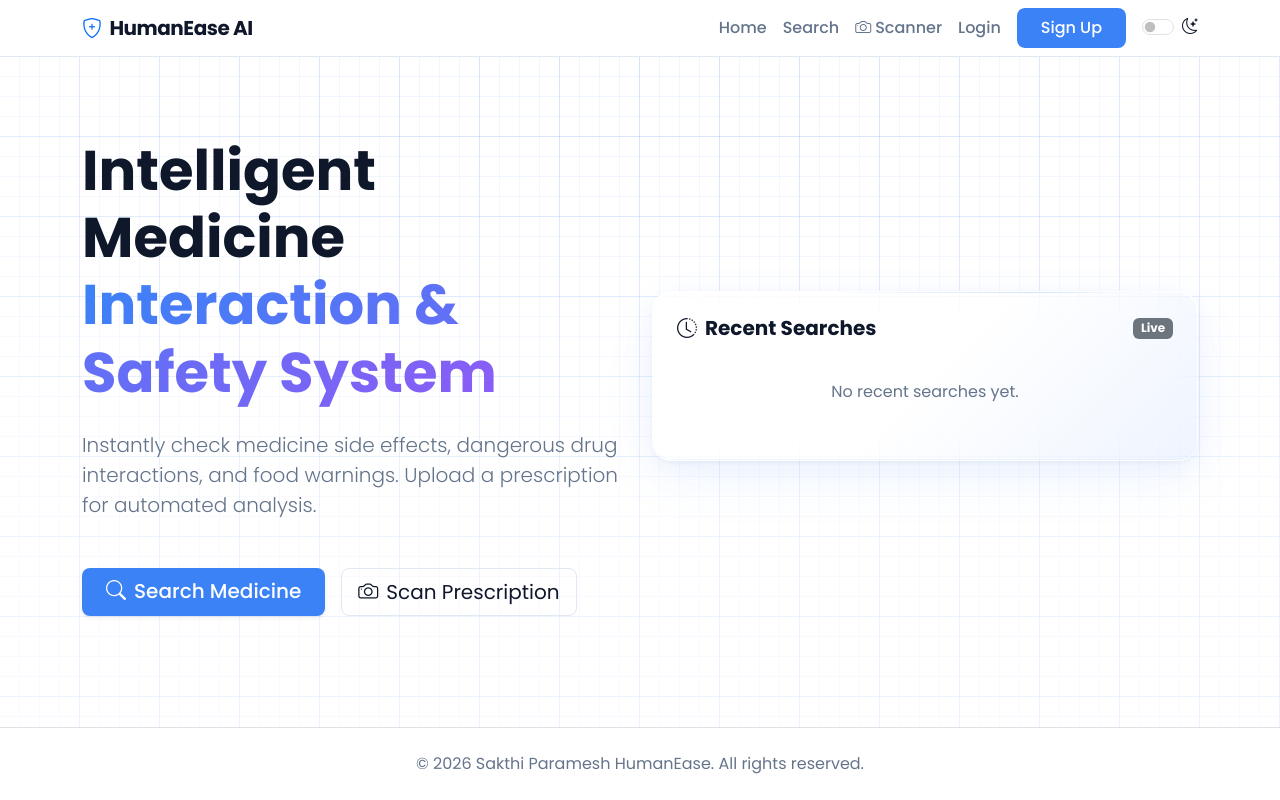
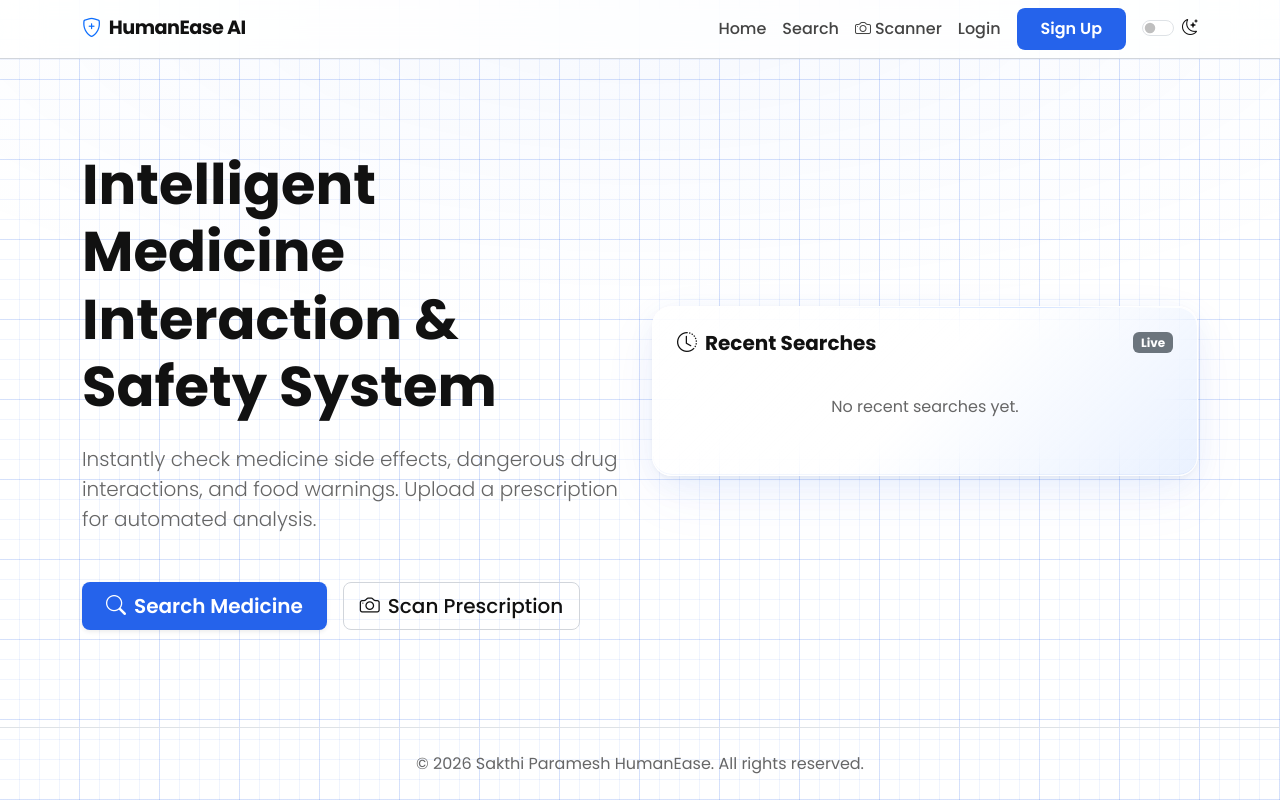
Before and after one commit to Sakthi-Paramesh/medicine-interaction, a Django app: page / in a window 1280 px wide. Run offline with Django 5.2, Linux system fonts and the light colour scheme; data that the repository does not hold is empty.

Commit message:
updated some changes

```diff
--- a/static/css/styles.css
+++ b/static/css/styles.css
@@ -1,245 +1,58 @@
+/* =========================================
+   GOOGLE FONTS — Poppins
+   ========================================= */
+@import url('https://fonts.googleapis.com/css2?family=Poppins:ital,wght@0,300;0,400;0,500;0,600;0,700;0,800;1,400&display=swap');
+
+/* =========================================
+   CSS CUSTOM PROPERTIES
+   ========================================= */
 :root {
-    /* Light Mode Tokens */
-    --bg-primary: #ffffff;
-    --bg-secondary: #f8fafc;
-    --text-primary: #0f172a;
-    --text-secondary: #64748b;
-    --accent-primary: #3b82f6;
-    --accent-hover: #2563eb;
-    --border-color: #e2e8f0;
-    --grid-line: rgba(59, 130, 246, 0.08);
-    --grid-line-bold: rgba(59, 130, 246, 0.15);
-    --card-bg: rgba(255, 255, 255, 0.55);
-    --glass-border: rgba(255, 255, 255, 0.75);
-    --glass-shadow: 0 8px 32px 0 rgba(31, 38, 135, 0.10);
-    --success: #10b981;
-    --danger: #ef4444;
-    --warning: #f59e0b;
+    /* Palette */
+    --bg-primary:        #ffffff;
+    --bg-secondary:      #f4f6fb;
+    --text-primary:      #111111;
+    --text-secondary:    #444444;
+    --text-muted:        #666666;
+    --accent-primary:    #2563eb;
+    --accent-hover:      #1d4ed8;
+    --accent-purple:     #7c3aed;
+    --border-color:      #d1d5db;
+
+    /* Grid lines */
+    --grid-line:         rgba(37, 99, 235, 0.07);
+    --grid-line-bold:    rgba(37, 99, 235, 0.13);
+
+    /* Glass */
+    --card-bg:           rgba(255, 255, 255, 0.65);
+    --glass-border:      rgba(255, 255, 255, 0.85);
+    --glass-shadow:      0 8px 32px rgba(31, 38, 135, 0.10);
+
+    /* Semantic */
+    --success:  #16a34a;
+    --danger:   #dc2626;
+    --warning:  #d97706;
+    --info:     #0891b2;
+
+    /* Typography */
+    --font-family: 'Poppins', system-ui, -apple-system, sans-serif;
 }
 
-[data-theme="dark"] {
-    /* Dark Mode Tokens */
-    --bg-primary: #0f172a;
-    --bg-secondary: #1e293b;
-    --text-primary: #f8fafc;
-    --text-secondary: #cbd5e1;
-    --accent-primary: #60a5fa;
-    --accent-hover: #3b82f6;
-    --border-color: #334155;
-    --card-bg: rgba(30, 41, 59, 0.7);
-    --glass-border: rgba(255, 255, 255, 0.05);
-    --glass-shadow: 0 8px 32px 0 rgba(0, 0, 0, 0.3);
-}
+/* =========================================
+   GLOBAL RESET & BASE
+   ========================================= */
+*, *::before, *::after { box-sizing: border-box; }
+html { scroll-behavior: smooth; }
 
 body {
+    font-family: var(--font-family) !important;
+    color: var(--text-primary) !important;
     background-color: var(--bg-primary);
-    color: var(--text-primary);
-    font-family: 'Poppins', system-ui, -apple-system, sans-serif;
-    transition: background-color 0.3s ease, color 0.3s ease;
     min-height: 100vh;
     display: flex;
     flex-direction: column;
-}
+    transition: background-color 0.3s ease, color 0.3s ease;
 
-/* =========================================
-   LIQUID GLASS CARD — Apple-style
-   ========================================= */
-.glass-card {
-    /* Layered translucent background */
-    background:
-        linear-gradient(
-            135deg,
-            rgba(255,255,255,0.72) 0%,
-            rgba(255,255,255,0.38) 50%,
-            rgba(200,220,255,0.30) 100%
-        );
-    backdrop-filter: blur(24px) saturate(180%) brightness(1.08);
-    -webkit-backdrop-filter: blur(24px) saturate(180%) brightness(1.08);
-
-    /* Prismatic border */
-    border: 1px solid rgba(255,255,255,0.80);
-    border-top-color: rgba(255,255,255,0.95);
-    border-left-color: rgba(255,255,255,0.95);
-    border-radius: 20px;
-
-    /* Layered shadow: soft ambient + blue tint + inner glow */
-    box-shadow:
-        0 2px 4px rgba(0,0,0,0.04),
-        0 8px 32px rgba(59,130,246,0.08),
-        0 20px 60px rgba(59,130,246,0.05),
-        inset 0 1px 0 rgba(255,255,255,0.90),
-        inset 0 -1px 0 rgba(59,130,246,0.06);
-
-    position: relative;
-    overflow: hidden;
-    transition: transform 0.35s cubic-bezier(0.34,1.56,0.64,1),
-                box-shadow 0.35s ease;
-}
-
-/* Shimmer sweep on hover */
-.glass-card::before {
-    content: '';
-    position: absolute;
-    top: -60%;
-    left: -60%;
-    width: 60%;
-    height: 220%;
-    background: linear-gradient(
-        105deg,
-        transparent 30%,
-        rgba(255,255,255,0.55) 50%,
-        transparent 70%
-    );
-    transform: skewX(-15deg) translateX(-100%);
-    transition: transform 0.7s ease;
-    pointer-events: none;
-    z-index: 1;
-}
-
-.glass-card:hover::before {
-    transform: skewX(-15deg) translateX(380%);
-}
-
-/* Top highlight bar */
-.glass-card::after {
-    content: '';
-    position: absolute;
-    top: 0; left: 12px; right: 12px;
-    height: 1px;
-    background: linear-gradient(
-        90deg,
-        transparent,
-        rgba(255,255,255,0.95) 30%,
-        rgba(200,220,255,0.80) 70%,
-        transparent
-    );
-    border-radius: 50%;
-    pointer-events: none;
-    z-index: 1;
-}
-
-.glass-card:hover {
-    transform: translateY(-6px) scale(1.01);
-    box-shadow:
-        0 4px 8px rgba(0,0,0,0.06),
-        0 16px 48px rgba(59,130,246,0.14),
-        0 32px 80px rgba(59,130,246,0.08),
-        inset 0 1px 0 rgba(255,255,255,0.95),
-        inset 0 -1px 0 rgba(59,130,246,0.08);
-}
-
-/* Navbar */
-.navbar-custom {
-    background: var(--card-bg);
-    backdrop-filter: blur(20px);
-    border-bottom: 1px solid var(--border-color);
-    position: sticky;
-    top: 0;
-    z-index: 1000;
-}
-
-.navbar-brand {
-    font-weight: 700;
-    color: var(--text-primary) !important;
-    letter-spacing: -0.5px;
-}
-
-.nav-link {
-    color: var(--text-secondary) !important;
-    font-weight: 500;
-    transition: color 0.2s ease;
-}
-
-.nav-link:hover, .nav-link.active {
-    color: var(--accent-primary) !important;
-}
-
-/* Buttons */
-.btn-primary-custom {
-    background: var(--accent-primary);
-    color: white;
-    border: none;
-    border-radius: 8px;
-    padding: 0.5rem 1.5rem;
-    font-weight: 500;
-    transition: all 0.2s ease;
-}
-
-.btn-primary-custom:hover {
-    background: var(--accent-hover);
-    color: white;
-    transform: scale(1.02);
-}
-
-.btn-outline-custom {
-    border: 1px solid var(--border-color);
-    color: var(--text-primary);
-    border-radius: 8px;
-    background: transparent;
-    transition: all 0.2s ease;
-}
-
-.btn-outline-custom:hover {
-    background: var(--bg-secondary);
-    color: var(--text-primary);
-}
-
-/* Form Controls */
-.form-control-custom {
-    background-color: var(--bg-secondary);
-    border: 1px solid var(--border-color);
-    color: var(--text-primary);
-    border-radius: 8px;
-    padding: 0.75rem 1rem;
-    transition: border-color 0.2s ease, box-shadow 0.2s ease;
-}
-
-.form-control-custom:focus {
-    background-color: var(--bg-secondary);
-    color: var(--text-primary);
-    border-color: var(--accent-primary);
-    box-shadow: 0 0 0 3px rgba(59, 130, 246, 0.25);
-    outline: none;
-}
-
-/* Gradients */
-.text-gradient {
-    background: linear-gradient(135deg, var(--accent-primary), #8b5cf6);
-    -webkit-background-clip: text;
-    -webkit-text-fill-color: transparent;
-}
-
-/* Loading Skeletons */
-.skeleton {
-    animation: pulse 1.5s infinite ease-in-out;
-    background-color: var(--border-color);
-    border-radius: 4px;
-}
-
-@keyframes pulse {
-    0% { opacity: 0.6; }
-    50% { opacity: 0.3; }
-    100% { opacity: 0.6; }
-}
-
-/* Utility */
-.text-muted-custom {
-    color: var(--text-secondary) !important;
-}
-
-.page-content {
-    flex: 1;
-    padding: 2rem 0;
-}
-
-/* =========================================
-   WHITE GRID BACKGROUND — Portfolio Style
-   ========================================= */
-.hero-wrapper {
-    position: relative;
-    overflow: hidden;
-    background-color: #ffffff;
-    /* Double grid: bold major lines + fine minor lines */
+    /* ── PORTFOLIO GRID BACKGROUND (global, every page) ── */
     background-image:
         linear-gradient(var(--grid-line-bold) 1px, transparent 1px),
         linear-gradient(90deg, var(--grid-line-bold) 1px, transparent 1px),
@@ -250,27 +63,227 @@ body {
         80px 80px,
         20px 20px,
         20px 20px;
-    background-position:
-        -1px -1px,
-        -1px -1px,
-        -1px -1px,
-        -1px -1px;
+    background-position: -1px -1px, -1px -1px, -1px -1px, -1px -1px;
+    background-attachment: fixed;
 }
 
-/* Soft radial vignette so edges fade cleanly */
-.hero-wrapper::before {
+/* Poppins on all elements */
+h1, h2, h3, h4, h5, h6,
+p, span, a, li, label,
+input, textarea, select, button,
+td, th, div {
+    font-family: var(--font-family) !important;
+}
+
+a { color: var(--accent-primary); }
+
+/* Subtle radial spotlight at top-centre (portfolio touch) */
+body::before {
     content: '';
-    position: absolute;
+    position: fixed;
     inset: 0;
-    background: radial-gradient(ellipse 90% 70% at 50% 0%,
-        rgba(255,255,255,0) 0%,
-        rgba(255,255,255,0.55) 100%);
+    background: radial-gradient(
+        ellipse 100% 60% at 50% 0%,
+        rgba(37, 99, 235, 0.04) 0%,
+        rgba(255, 255, 255, 0.00) 70%
+    );
     pointer-events: none;
     z-index: 0;
 }
+body > * { position: relative; z-index: 1; }
 
 /* =========================================
-   Recent Searches Real-Time UI Widget
+   LIQUID GLASS CARD — Apple-style
+   ========================================= */
+.glass-card {
+    background:
+        linear-gradient(
+            135deg,
+            rgba(255,255,255,0.82) 0%,
+            rgba(255,255,255,0.52) 50%,
+            rgba(200,220,255,0.38) 100%
+        );
+    backdrop-filter: blur(24px) saturate(180%) brightness(1.06);
+    -webkit-backdrop-filter: blur(24px) saturate(180%) brightness(1.06);
+    border: 1px solid rgba(255,255,255,0.88);
+    border-top-color: rgba(255,255,255,0.98);
+    border-left-color: rgba(255,255,255,0.98);
+    border-radius: 20px;
+    box-shadow:
+        0 2px 4px  rgba(0,0,0,0.04),
+        0 8px 32px rgba(37,99,235,0.08),
+        0 20px 60px rgba(37,99,235,0.05),
+        inset 0 1px 0 rgba(255,255,255,0.95),
+        inset 0 -1px 0 rgba(37,99,235,0.06);
+    color: var(--text-primary);
+    position: relative;
+    overflow: hidden;
+    transition: transform 0.35s cubic-bezier(0.34,1.56,0.64,1), box-shadow 0.35s ease;
+}
+
+.glass-card::before {
+    content: '';
+    position: absolute;
+    top: -60%; left: -60%;
+    width: 60%; height: 220%;
+    background: linear-gradient(105deg, transparent 30%, rgba(255,255,255,0.60) 50%, transparent 70%);
+    transform: skewX(-15deg) translateX(-100%);
+    transition: transform 0.7s ease;
+    pointer-events: none;
+    z-index: 1;
+}
+.glass-card:hover::before { transform: skewX(-15deg) translateX(380%); }
+
+.glass-card::after {
+    content: '';
+    position: absolute;
+    top: 0; left: 12px; right: 12px;
+    height: 1px;
+    background: linear-gradient(90deg, transparent, rgba(255,255,255,0.95) 30%, rgba(200,220,255,0.80) 70%, transparent);
+    border-radius: 50%;
+    pointer-events: none;
+    z-index: 1;
+}
+
+.glass-card:hover {
+    transform: translateY(-6px) scale(1.01);
+    box-shadow:
+        0 4px 8px  rgba(0,0,0,0.06),
+        0 16px 48px rgba(37,99,235,0.14),
+        0 32px 80px rgba(37,99,235,0.08),
+        inset 0 1px 0 rgba(255,255,255,0.98),
+        inset 0 -1px 0 rgba(37,99,235,0.08);
+}
+
+/* =========================================
+   NAVBAR
+   ========================================= */
+.navbar-custom {
+    background: rgba(255, 255, 255, 0.82);
+    backdrop-filter: blur(20px) saturate(160%);
+    -webkit-backdrop-filter: blur(20px) saturate(160%);
+    border-bottom: 1px solid var(--border-color);
+    position: sticky;
+    top: 0;
+    z-index: 1000;
+}
+.navbar-brand {
+    font-weight: 700;
+    font-size: 1.2rem;
+    color: var(--text-primary) !important;
+    letter-spacing: -0.5px;
+}
+.nav-link {
+    color: var(--text-secondary) !important;
+    font-weight: 500;
+    transition: color 0.2s ease;
+}
+.nav-link:hover, .nav-link.active {
+    color: var(--accent-primary) !important;
+}
+
+/* =========================================
+   BUTTONS
+   ========================================= */
+.btn-primary-custom {
+    background: var(--accent-primary);
+    color: #ffffff !important;
+    border: none;
+    border-radius: 8px;
+    padding: 0.55rem 1.5rem;
+    font-weight: 600;
+    font-family: var(--font-family) !important;
+    transition: all 0.2s ease;
+}
+.btn-primary-custom:hover {
+    background: var(--accent-hover);
+    transform: scale(1.02);
+}
+.btn-outline-custom {
+    border: 1.5px solid var(--border-color);
+    color: var(--text-primary) !important;
+    border-radius: 8px;
+    background: transparent;
+    font-weight: 500;
+    font-family: var(--font-family) !important;
+    transition: all 0.2s ease;
+}
+.btn-outline-custom:hover {
+    background: var(--bg-secondary);
+    border-color: var(--accent-primary);
+    color: var(--accent-primary) !important;
+}
+
+/* =========================================
+   FORM CONTROLS
+   ========================================= */
+.form-control-custom,
+.form-control {
+    background-color: rgba(255,255,255,0.90);
+    border: 1.5px solid var(--border-color);
+    color: var(--text-primary) !important;
+    border-radius: 8px;
+    padding: 0.75rem 1rem;
+    font-family: var(--font-family) !important;
+    transition: border-color 0.2s ease, box-shadow 0.2s ease;
+}
+.form-control-custom:focus,
+.form-control:focus {
+    background-color: #ffffff;
+    color: var(--text-primary) !important;
+    border-color: var(--accent-primary);
+    box-shadow: 0 0 0 3px rgba(37, 99, 235, 0.18);
+    outline: none;
+}
+.input-group-text {
+    background-color: rgba(255,255,255,0.90) !important;
+    border-color: var(--border-color) !important;
+    color: var(--text-secondary) !important;
+    font-family: var(--font-family) !important;
+}
+
+/* =========================================
+   TYPOGRAPHY UTILITIES
+   ========================================= */
+.text-gradient {
+    background: none;
+    -webkit-background-clip: unset;
+    -webkit-text-fill-color: #111111;
+    background-clip: unset;
+    color: #111111;
+}
+.text-muted-custom { color: var(--text-muted) !important; }
+
+/* =========================================
+   SKELETON LOADING
+   ========================================= */
+.skeleton {
+    animation: pulse 1.5s infinite ease-in-out;
+    background-color: var(--border-color);
+    border-radius: 6px;
+}
+@keyframes pulse {
+    0%   { opacity: 0.6; }
+    50%  { opacity: 0.3; }
+    100% { opacity: 0.6; }
+}
+
+/* =========================================
+   PAGE LAYOUT
+   ========================================= */
+.page-content {
+    flex: 1;
+    padding: 2rem 0;
+}
+
+/* Hero wrapper — body already has the grid; just ensure positioning */
+.hero-wrapper {
+    position: relative;
+    overflow: visible;
+}
+
+/* =========================================
+   RECENT SEARCHES WIDGET
    ========================================= */
 .recent-search-scroll {
     max-height: 320px;
@@ -278,52 +291,104 @@ body {
     scrollbar-width: thin;
     scrollbar-color: var(--border-color) transparent;
 }
-
-.recent-search-scroll::-webkit-scrollbar {
-    width: 6px;
-}
-.recent-search-scroll::-webkit-scrollbar-track {
-    background: transparent;
-}
+.recent-search-scroll::-webkit-scrollbar { width: 6px; }
+.recent-search-scroll::-webkit-scrollbar-track { background: transparent; }
 .recent-search-scroll::-webkit-scrollbar-thumb {
     background-color: var(--border-color);
     border-radius: 10px;
 }
 
 .search-item-glass {
-    background: rgba(255, 255, 255, 0.03);
-    border: 1px solid rgba(255, 255, 255, 0.08);
+    background: rgba(255, 255, 255, 0.60);
+    border: 1px solid rgba(209, 213, 219, 0.60);
     border-radius: 12px;
     transition: all 0.3s cubic-bezier(0.4, 0, 0.2, 1);
 }
-
 .search-item-glass:hover {
-    background: rgba(59, 130, 246, 0.1);
-    border-color: rgba(59, 130, 246, 0.3);
+    background: rgba(37, 99, 235, 0.07);
+    border-color: rgba(37, 99, 235, 0.25);
     transform: translateX(5px);
-    box-shadow: -5px 5px 15px rgba(0, 0, 0, 0.2);
+    box-shadow: -4px 4px 12px rgba(0, 0, 0, 0.08);
 }
+.search-item-glass .fw-bold { color: var(--text-primary) !important; }
+.search-item-glass .text-muted { color: var(--text-muted) !important; }
 
 .search-icon-box {
     width: 45px;
     height: 45px;
-    background: linear-gradient(135deg, rgba(37, 99, 235, 0.2), rgba(124, 58, 237, 0.2));
+    background: linear-gradient(135deg, rgba(37, 99, 235, 0.12), rgba(124, 58, 237, 0.12));
     border-radius: 50%;
     display: flex;
     align-items: center;
     justify-content: center;
     color: var(--accent-primary);
     font-size: 1.2rem;
-    box-shadow: inset 0 0 10px rgba(255, 255, 255, 0.05);
 }
 
 .search-action {
     opacity: 0;
     transform: translateX(-10px);
     transition: all 0.3s ease;
+    color: var(--accent-primary);
 }
-
 .search-item-glass:hover .search-action {
     opacity: 1;
     transform: translateX(0);
 }
+
+/* =========================================
+   BOOTSTRAP OVERRIDES — force black text
+   ========================================= */
+.text-muted     { color: var(--text-muted)      !important; }
+.text-dark      { color: var(--text-primary)    !important; }
+.text-secondary { color: var(--text-secondary)  !important; }
+
+.card, .card-body, .card-header, .card-footer {
+    font-family: var(--font-family) !important;
+    color: var(--text-primary) !important;
+    background-color: rgba(255, 255, 255, 0.78);
+    border-color: var(--border-color);
+}
+
+.list-group-item {
+    font-family: var(--font-family) !important;
+    color: var(--text-primary) !important;
+    background-color: rgba(255, 255, 255, 0.88);
+    border-color: var(--border-color);
+}
+.list-group-item-action:hover {
+    background-color: rgba(37, 99, 235, 0.06);
+    color: var(--text-primary) !important;
+}
+
+.alert  { font-family: var(--font-family) !important; border-radius: 12px; }
+table, th, td { font-family: var(--font-family) !important; color: var(--text-primary) !important; }
+.badge { font-family: var(--font-family) !important; }
+
+/* =========================================
+   FOOTER
+   ========================================= */
+footer, .footer {
+    font-family: var(--font-family) !important;
+    color: var(--text-secondary) !important;
+    background: rgba(255, 255, 255, 0.82);
+    backdrop-filter: blur(10px);
+    border-top: 1px solid var(--border-color);
+}
+
+/* =========================================
+   GLOBAL SCROLLBAR
+   ========================================= */
+::-webkit-scrollbar { width: 8px; height: 8px; }
+::-webkit-scrollbar-track { background: transparent; }
+::-webkit-scrollbar-thumb { background: var(--border-color); border-radius: 8px; }
+::-webkit-scrollbar-thumb:hover { background: #9ca3af; }
+
+/* =========================================
+   UTILITIES
+   ========================================= */
+.cursor-pointer { cursor: pointer; }
+.hover-scale { transition: transform 0.2s ease; }
+.hover-scale:hover { transform: scale(1.03); }
+.z-1 { z-index: 1; }
+.min-vh-75 { min-height: 75vh; }
```
Also changed, not shown: templates/medicine_detail.html (+11 -11 lines), templates/index.html (line endings or trailing spaces).
